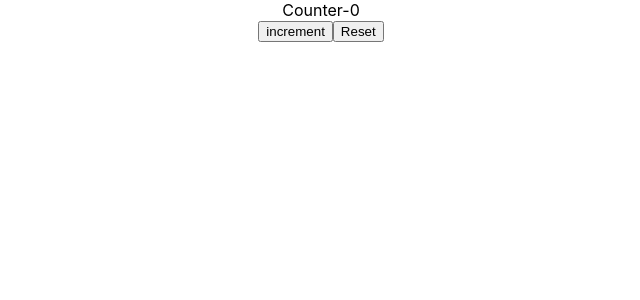
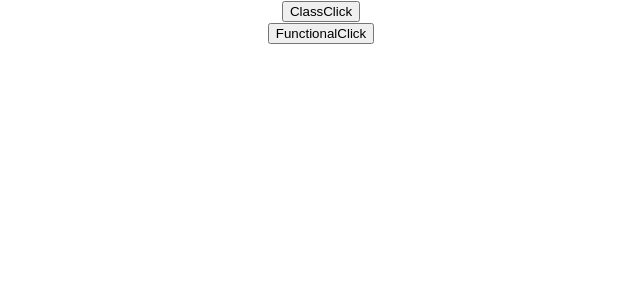
Before and after one commit to goku789/HomeReactPrac, a React (Create React App) app: page / in a window 1280 px wide. Shown: the top 300 px of the page, without its empty margins (319-959 px from the left). Built offline with nearby package versions, Linux system fonts and the light colour scheme.

Commit message:
Event Handeler in Function and Class

```diff
--- a/src/App.js
+++ b/src/App.js
@@ -3,15 +3,19 @@ import './App.css';
 import Greet from './componet/Greet';
 import Welcome from './componet/Welcome';
 import Message from './componet/Message';
-import {Counter} from './componet/Counter'
+import { Counter } from './componet/Counter'
+import FunctionalClick from './componet/FunctionalClick'
+import ClassClick from './componet/ClassClick'
 
 
 
 function App() {
   return (
     <div className="App">
-      <Counter/>
+      <ClassClick/>
+      <FunctionalClick/>
 
+      {/* <FunctionalClick/> <Counter /> */}
       {/* <Welcome name="Adesh"/>
       <Welcome name="Neha"/>
       <Welcome name="Payal"/> */}
--- /dev/null
+++ b/src/componet/ClassClick.js
@@ -0,0 +1,16 @@
+import React, { Component } from 'react'
+
+ class ClassClick extends Component {
+    clickHandler(){
+        console.log('ClassMethod Click')
+    }
+  render() {
+    return (
+      <div>
+        <button onClick={this.clickHandler}>ClassClick</button>
+      </div>
+    )
+  }
+}
+
+export default ClassClick
--- /dev/null
+++ b/src/componet/FunctionalClick.js
@@ -0,0 +1,18 @@
+import React from 'react'
+
+
+function FunctionalClick() {
+    function clickHandeler() {
+        console.log('On click button')
+    }
+
+    return (
+        <div>
+            <button onClick={clickHandeler}>FunctionalClick</button>
+        </div>
+    )
+}
+
+
+
+export default FunctionalClick
```
